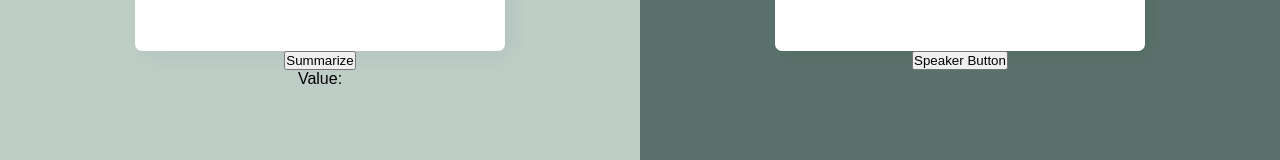
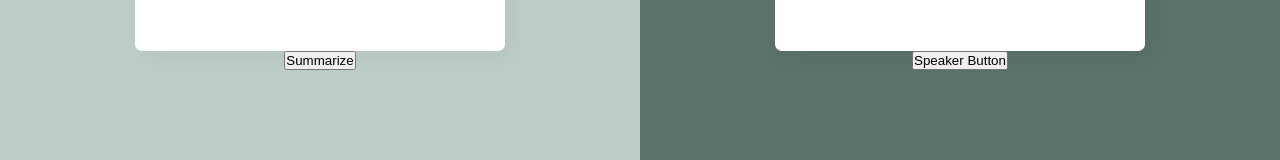
Before and after one commit to nlmanama/cmd-f-2023, a React (Create React App) app: page / in a window 1280 px wide. Shown: the part 458-618 px from the top of the page. Built offline with nearby package versions, Linux system fonts and the light colour scheme.

Commit message:
Added value for text box

```diff
--- a/src/pages/HomePage.js
+++ b/src/pages/HomePage.js
@@ -26,9 +26,6 @@ export default function HomePage () {
                 </div>
                 </div>
                 <button onClick={handleButtonClick}>Summarize</button>
-                    <p>Value: {value}</p>
-
-
             </center></div>
 
             <div class="column right"> <center>
@@ -36,6 +33,7 @@ export default function HomePage () {
 
                 <script src="Vocalize.js"></script>
                 <div class="wrapper">
+                <p>{value}</p>
                 </div>
 
                 <div class="button">
```
